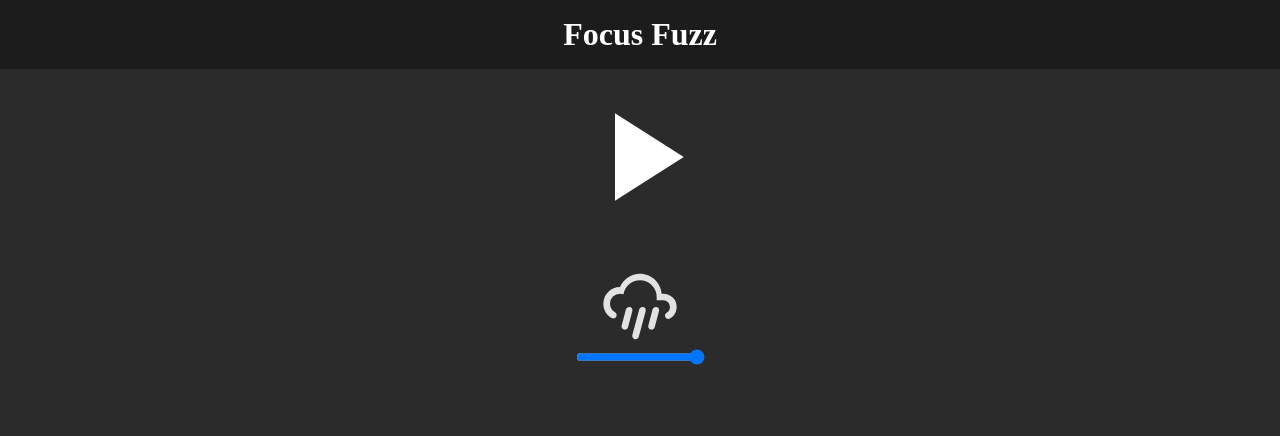
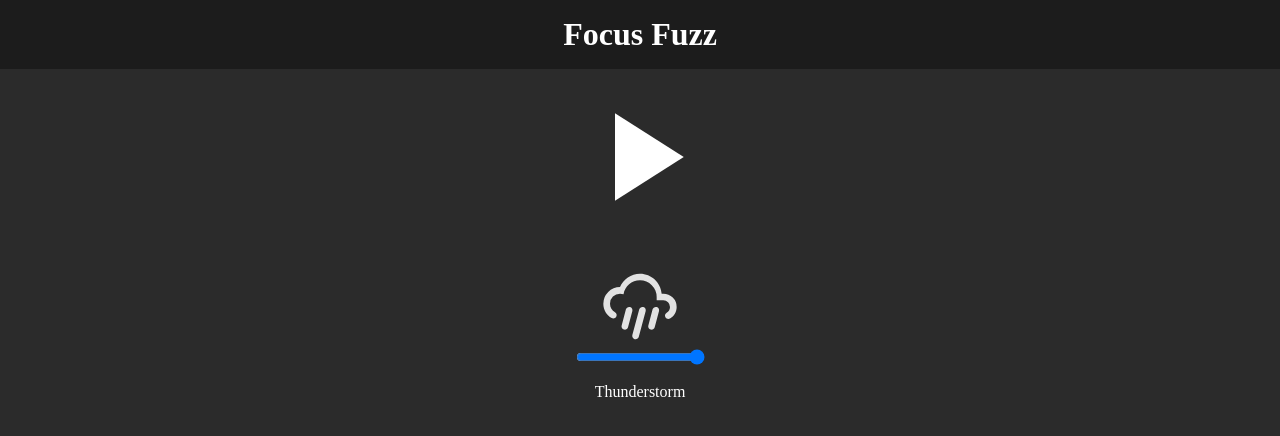
Before and after one commit to stevewhitmore/focus-fuzz-OLD, an Angular app: page / in a window 1280 px wide. Shown: the top 436 px of the page. Built offline with nearby package versions, Linux system fonts and the light colour scheme.

Commit message:
Change CI image. Add sound title to page

```diff
--- a/src/app/sound-wrapper/sound-wrapper.component.html
+++ b/src/app/sound-wrapper/sound-wrapper.component.html
@@ -15,5 +15,6 @@
         </button> -->
     </div>
 
+    <p>{{audioFile.name}}</p>
     <!-- <p>[Source: {{audioFile.creditAuthor}} - {{audioFile.creditLocation}}]</p> -->
 </div>
```
Also changed, not shown: .gitlab-ci.yml.
